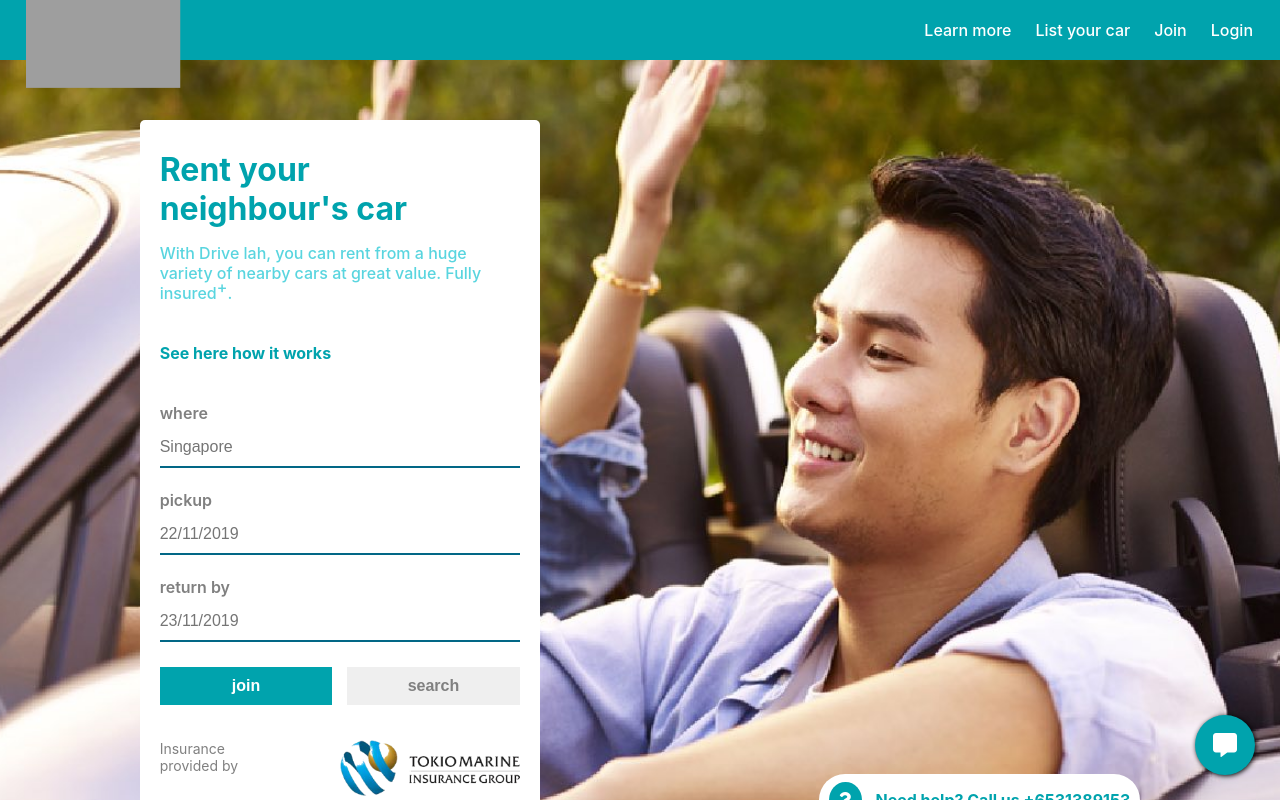
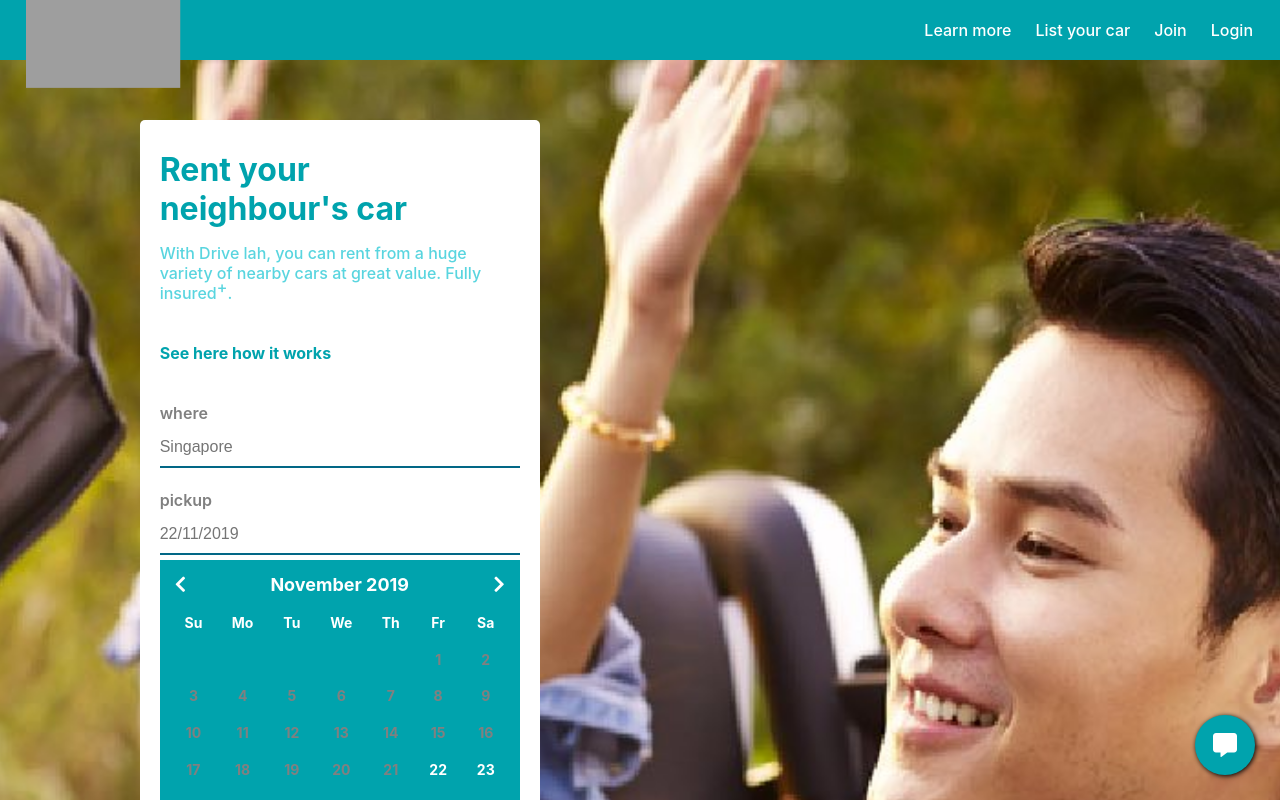
Before and after one commit to thanhtv0/demo-project, a React (Create React App) app: page / in a window 1280 px wide. Shown: the top 800 px of the page. Built offline with nearby package versions, Linux system fonts and the light colour scheme; grey boxes are pictures that could not be loaded.

Commit message:
Update calendar, fix warning

```diff
--- a/src/Component/Login_Signup/index.js
+++ b/src/Component/Login_Signup/index.js
@@ -1,4 +1,4 @@
-import React, { useState } from "react"
+import React from "react"
 import "./login.css"
 import LoginForm from "./LoginForm"
 import SignupForm from "./SignupForm"
--- a/src/Component/MainPage/RentForm/index.js
+++ b/src/Component/MainPage/RentForm/index.js
@@ -1,7 +1,9 @@
-import React from 'react'
+import React, { useState, useEffect } from 'react'
 import "./rentform.css"
 import moment from "moment"
 import insurance from "../../../Images/insurance.png"
+
+const months = ["January", "February", "March", "April", "May", "June", "July", "August", "September", "October", "November", "December"];
 
 const Location = (props) => {
     return (
@@ -19,13 +21,112 @@ const Location = (props) => {
 
 const PickupDate = (props) => {
 
+    const [defaultDay, setDefaultDay] = useState(moment());
+    const [dayOfWeek, setDayOfWeek] = useState(0);
+    const [arrDay, setArrDay] = useState([]);
+    const [limitDay, setLimitDay] =useState();
+
+    const getDayInMonth = (month, year) => {
+        return (new Date(year, month, 0)).getDate();
+    }
+
+    useEffect(() => {
+        let limitDay;
+        if(props.limitDay) {
+            limitDay = moment(limitDay);
+        }
+        else {
+            limitDay = moment();
+        }
+        setLimitDay(limitDay);
+        updateInfoDay(defaultDay, limitDay);
+    }, [])
+
+    const updateInfoDay = (day, limitDay) => {
+        let month = day.get("month");
+        let year = day.get("year");
+
+        let dayOfWeek = (new Date(year, month, 1)).getDay();
+        setDayOfWeek(dayOfWeek);
+        createArrDay(month, year,dayOfWeek,limitDay);
+    }
+
+    const nextMonth = () => {
+        let nextMonth = defaultDay.add(1,"months");
+        setDefaultDay(nextMonth);
+        updateInfoDay(nextMonth, limitDay);
+    }
+
+    const prevMonth =() => {
+        let prevMonth = defaultDay.subtract(1,"months")
+        setDefaultDay(prevMonth);
+        updateInfoDay(prevMonth, limitDay);
+    }
+
+    const createArrDay = (month, year, dayOfWeek, limitDay) => {
+        let arrDay = new Array(getDayInMonth(month + 1, year) + dayOfWeek).fill(true);
+        for(let i =0;i<arrDay.length;i++) {
+            arrDay[i] = canChoise(i-dayOfWeek+1, limitDay);
+        }
+        setArrDay(arrDay);
+    }
+
+    const canChoise = (day, limitDay) => {
+        if(limitDay.get("year") > defaultDay.get("year"))
+        {
+            return false;
+        }
+        else {
+            if(limitDay.get("year") === defaultDay.get("year")) {
+                if(limitDay.get("month") > defaultDay.get("month"))
+                {
+                    return false;
+                }else if(limitDay.get('month') === defaultDay.get("month")) {
+                    if(limitDay.get('date') >  day) {
+                        return false;
+                    }
+                    return true;
+                } else {
+                    return true;
+                }
+            }
+            else {
+                return true;
+            }
+        }
+    }
+
     return (
         <>
             <label>{props.label}</label>
-            <div className="calendar-content">
+            <div className="calendar-container">
                 <input placeholder={props.placeholder} />
                 <div className="calendar">
+                    <div className="select-month">
+                        <i onClick={prevMonth} className="fas fa-chevron-left"></i>
+                        <div>{months[defaultDay.get("month")]} {defaultDay.get("year")}</div>
+                        <i onClick={nextMonth} className="fas fa-chevron-right"></i>
+                    </div>
+                    <div className="layout-choise-day">
+                        <div className="day-item"><span>Su</span></div>
+                        <div className="day-item"><span>Mo</span></div>
+                        <div className="day-item"><span>Tu</span></div>
+                        <div className="day-item"><span>We</span></div>
+                        <div className="day-item"><span>Th</span></div>
+                        <div className="day-item"><span>Fr</span></div>
+                        <div className="day-item"><span>Sa</span></div>
 
+                        {/* <div className="day-item selected-day choised-day"><span>Th</span></div> */}
+
+                        {arrDay.map((value, index) => {
+                            if (index < dayOfWeek)
+                                return <div key={index} className="day-item"><span></span></div>
+                            else
+                            {
+                                return <div key={index} className={value ? "day-item" : "day-item disable-day"}><span>{index - dayOfWeek + 1}</span></div>
+                            }
+                        })}
+                    </div>
                 </div>
             </div>
         </>
--- a/src/Component/MainPage/RentForm/rentform.css
+++ b/src/Component/MainPage/RentForm/rentform.css
@@ -96,6 +96,74 @@
     .need-help {
         display: none;
     }
+
+    /* #############Calendar############# */
+
+    .calendar-container {
+        width: 100%;
+        position: relative;
+        box-sizing: border-box;
+    }
+
+    .calendar {
+        width: 100%;
+        background-color: var(--mainColor);
+        margin-top: 5px;
+        color: white;
+        /* position: absolute; */
+        font-size: 18px;
+        font-weight: bold;
+        box-sizing: border-box;
+    }
+
+    .select-month {
+        display: flex;
+        justify-content: center;
+        align-items: center;
+        padding: 10px;
+    }
+
+    .select-month div {
+        margin: 0px 35px;
+        width: 100%;
+        text-align: center;
+    }
+
+    .select-month i {
+        padding: 5px;
+    }
+
+    .layout-choise-day {
+        display: grid;
+        grid-template-columns: auto auto auto auto auto auto auto;
+        padding: 0px 10px;
+    }
+
+    .day-item {
+        font-size: 14px;
+        padding: 8px 0px;
+        text-align: center;
+    }
+
+   .day-item span {
+        line-height: 100%;
+    }
+
+    .selected-day span {
+        border-bottom: 2px solid white;
+        margin-top: 5px;
+    }
+
+    .choised-day {
+        background-color: yellowgreen;
+        border-radius: 50%;
+    }
+
+    .disable-day {
+        color: gray;
+    }
+
+    /* ################################# */
 }
 
 @media only screen and (min-width: 768px) {
--- a/src/Component/MainPage/index.js
+++ b/src/Component/MainPage/index.js
@@ -13,7 +13,7 @@ const MainPage = (props) => {
             </div>
             <div className="sharing-line">
                 <div className="text"><b>Go Drive lah!</b> Enjoy the benefits of car sharing!</div>
-                <a href="#">join</a>
+                <a href="/">join</a>
             </div>
 
             <div className="how-it-work gird-container">
@@ -26,15 +26,15 @@ const MainPage = (props) => {
                 </div>
                 <div className="left-content gird-item">
                     <div className="how-it-work-btn">
-                        <a href="#" className="button btn-first">how to rent a car</a>
-                        <a href="#" className="button btn-second">how to share your car</a>
+                        <a href="/" className="button btn-first">how to rent a car</a>
+                        <a href="/" className="button btn-second">how to share your car</a>
                     </div>
                 </div>
             </div>
 
             <div className="infinity">
                 <div className="infinity-background"></div>
-                <img src={infinity} />
+                <img src={infinity} alt="infinity" />
             </div>
 
             <div className="infinity-content">
@@ -99,27 +99,27 @@ const MainPage = (props) => {
                 </div>
 
                 <div className="content content-button">
-                    <a href="#" className="">find a car</a>
+                    <a href="/" className="">find a car</a>
                 </div>
 
                 <div className="content content-button right">
-                    <a href="#" className="btn-second">list your car</a>
+                    <a href="/" className="btn-second">list your car</a>
                 </div>
             </div>
 
             <div className="insurance">
                 <div className="logo-insurance">
                     <div>Fully insured<span style={{ verticalAlign: "super" }}>+</span></div>
-                    <img src={insurance} />
+                    <img src={insurance} alt="insurance"/>
                 </div>
                 <div className="text">Relax, the car is fully insured<span style={{ verticalAlign: "super" }}>+</span> throughout the whole trip by our trusted insurance partner.</div>
-                <a href="#" className="button btn-second">find out more</a>
+                <a href="/" className="button btn-second">find out more</a>
             </div>
 
             <div className="bottom">
                 <div className="title">Ready to go Drive lah?</div>
                 <div className="text">Join the growing community of people saving on the costs for driving a car.</div>
-                <a href="#" className="button btn-first">join</a>
+                <a href="/" className="button btn-first">join</a>
             </div>
 
             <div className="bottom-text">All cars aged less than 10 years are comprehensively insured. Cars aged 10 years or higher are insured via third party coverage only.</div>
--- a/src/Component/MobileMenu/index.js
+++ b/src/Component/MobileMenu/index.js
@@ -8,17 +8,17 @@ const MobileMenu = (props) => {
                 <div onClick={props.handleClickCloseBars} className="btn-close">CLOSE<i className="fas fa-times"></i></div>
             </div>
             <div className="center">
-                <div className="main-title">Hello there,<br />would you like to <a href="#">Join now</a> or <a href="#">Login</a>? </div>
+                <div className="main-title">Hello there,<br />would you like to <a href="/signup">Join now</a> or <a href="/login">Login</a>? </div>
                 <ul>
                     <li>Learn more</li>
-                    <li><a href="#">How it works</a></li>
-                    <li><a href="#">Renting a car</a></li>
-                    <li><a href="#">Sharing your car</a></li>
-                    <li><a href="#">{`Trust & Safety`}</a></li>
+                    <li><a href="/">How it works</a></li>
+                    <li><a href="/">Renting a car</a></li>
+                    <li><a href="/">Sharing your car</a></li>
+                    <li><a href="/">{`Trust & Safety`}</a></li>
                 </ul>
             </div>
             <div className="menu-bottom">
-                <a href="#">+ add your car</a>
+                <a href="/">+ add your car</a>
             </div>
         </div>
     )
--- a/src/Component/Video/index.js
+++ b/src/Component/Video/index.js
@@ -6,7 +6,7 @@ const Video = (props) => {
         <div className={props.showPopupVideo ? "video-modal active" : "video-modal"}>
             <div className="video-modal-content">
                 <div className="btn-close" onClick={props.handleClickClosePopup}>CLOSE X</div>
-                {props.showPopupVideo && <iframe className="video"
+                {props.showPopupVideo && <iframe title="video" className="video"
                     src={`https://www.youtube.com/embed/OaOzjZiVaws`}
                 >
                 </iframe>}
```
Also changed, not shown: src/Component/Footer/index.js (+18 -18 lines).
